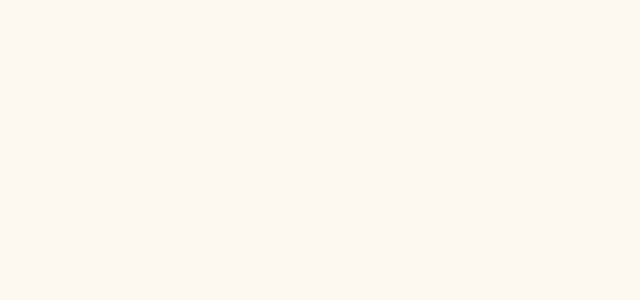
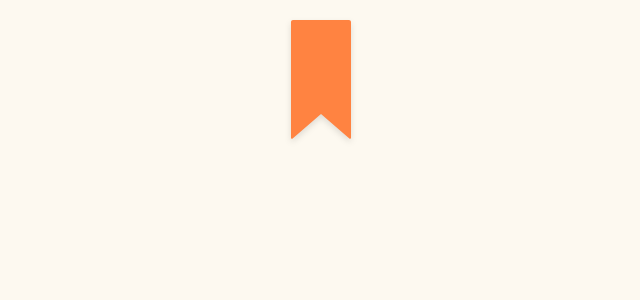
Before and after one commit to inkkadiis/wordtale, a React (Vite) app: page /workthsecond in a window 1280 px wide. Before the commit this address had no page. Shown: the top 300 px of the page, without its empty margins (145-785 px from the left). Built offline with nearby package versions, Linux system fonts and the light colour scheme.

Commit message:
update:IcnBookMark,workThSecond

```diff
--- a/src/components/Icnbookmark.jsx
+++ b/src/components/Icnbookmark.jsx
@@ -1,6 +1,6 @@
 export default function Icnbookmark() {
   return (
-    <div className="Icnbookmark w-14 h-28 absolute top-[-4px] right-[calc(var(--spacing)*10)] bg-transparent drop-shadow-md">
+    <div className="Icnbookmark   bg-transparent drop-shadow-md">
       <svg
         width="60"
         height="119"
--- a/src/components/WordCard.jsx
+++ b/src/components/WordCard.jsx
@@ -72,7 +72,7 @@ export default function WordCard() {
           </div>
         </div>
       </div>
-      <div className="absolute top-0 right-0 -translate-y-1/2">
+      <div className="absolute top-[-4px] right-[calc(var(--spacing)*10)] ">
         <Icnbookmark />
       </div>
     </div>
--- /dev/null
+++ b/src/pages/WorkThSecond.jsx
@@ -0,0 +1,6 @@
+import Button from "../components/Button";
+import Icnbookmark from "../components/Icnbookmark";
+
+export default function WalkThSecond() {
+  return <Icnbookmark />;
+}
--- a/src/routes/index.jsx
+++ b/src/routes/index.jsx
@@ -6,6 +6,7 @@ import HomeEmpty from "../pages/HomeEmpty";
 import Nav from "../components/Nav";
 import Splash from "../pages/Splash";
 import WorkThFirst from "../pages/WorkThFirst";
+import WorkThSecond from "../pages/WorkThSecond";
 
 const AppRoutes = () => (
   <BrowserRouter>
@@ -14,7 +15,7 @@ const AppRoutes = () => (
       <Route path="/library" element={<Library />} />
       <Route path="/homeEmpty" element={<HomeEmpty />} />
       {/*<Route path="/splash" element={<Splash />} /> */}
-      <Route path="/workthfirst" element={<WorkThFirst />} />
+      <Route path="/workthsecond" element={<WorkThSecond />} />
     </Routes>
     {/*<Nav /> */}
   </BrowserRouter>
```
